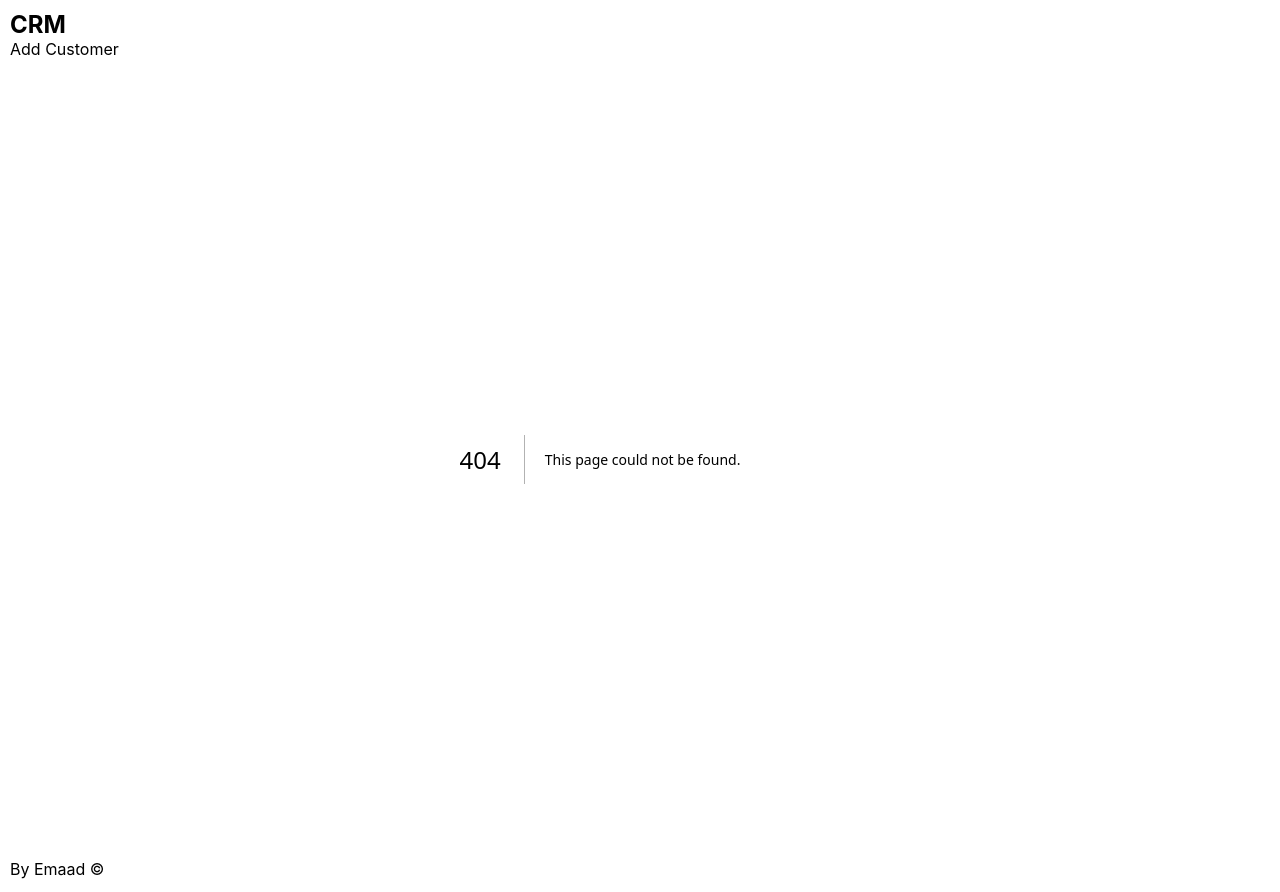
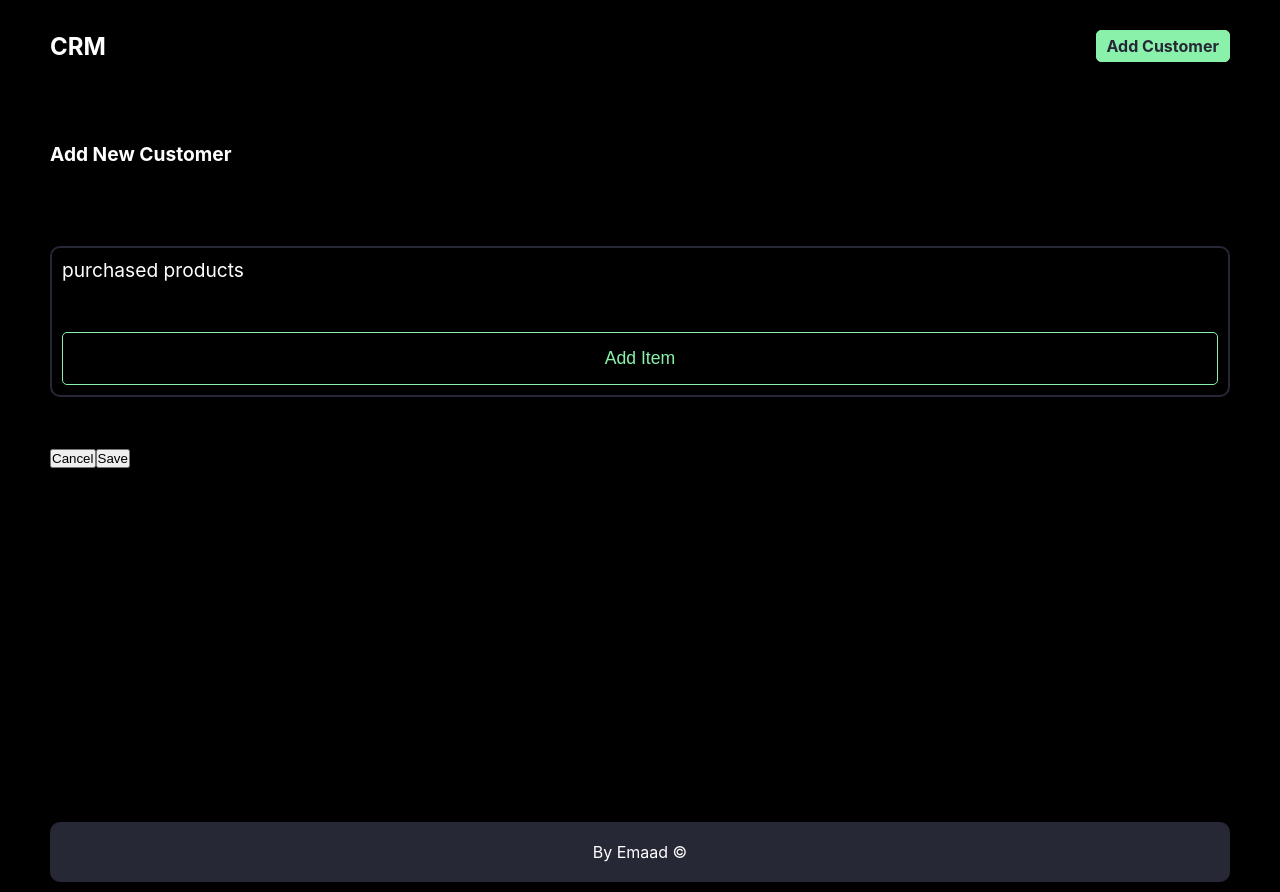
Before and after one commit to Emad-Bojdi/Customer-Managment, a Next.js app: page /add-customer in a window 1280 px wide. Before the commit this address had no page. Built offline with nearby package versions, Linux system fonts and the light colour scheme.

Commit message:
Added styles to Layout file and developed Form.js , FormInput.js , ItemList.js and AddCustomerOage.js

```diff
--- /dev/null
+++ b/components/Cart/Cart.js
@@ -0,0 +1,24 @@
+import React from 'react'
+import FormInput from '../module/FormInput'
+
+const Cart = ({ value, onChange, form , setForm , index }) => {
+    const {products} = form
+
+    const changeHandler = (e , index) => {};
+
+    const deleteHandler = () => {};
+    return (
+        <div className='form-input__list'>
+            <FormInput name="name" label="Product Name" type="text" value={value} onChange={changeHandler}  />
+            <div className="">
+                <FormInput name="price" label="Price" type="text" value={value}  onChange={changeHandler}/>
+                <FormInput name="qty" label="Qty" type="number" value={value} onChange={changeHandler}/>
+            </div>
+            <button onClick={deleteHandler}>
+                Remove
+            </button>
+        </div>
+    )
+}
+
+export default Cart
--- a/components/layout/Layout.js
+++ b/components/layout/Layout.js
@@ -4,14 +4,14 @@ import Link from "next/link"
 const Layout = ({children}) => {
     return (
         <>
-            <header>
+            <header className='header'>
                 <h2>CRM</h2>
                 <Link href="/add-customer"> Add Customer</Link>
             </header>
-            <div className="">
+            <div className="main">
                 {children}
             </div>
-            <footer>
+            <footer className='footer'>
                 By Emaad &copy;
             </footer>
         </>
--- a/components/module/Form.js
+++ b/components/module/Form.js
@@ -1,11 +1,12 @@
+import ItemList from "./ItemList"
 
 
-const Form = () => {
+const Form = ({ form, setForm }) => {
   return (
     <div>
-      Form
+      <ItemList form={form} setForm={setForm} />
     </div>
   )
 }
 
-export default Form
+export default Form;
--- /dev/null
+++ b/components/module/FormInput.js
@@ -0,0 +1,14 @@
+import React from 'react'
+
+const FormInput = ({name, label, type, value, onChange}) => {
+  return (
+    <div className='form-input'>
+        <label htmlFor={name}>
+            {label}
+        </label>
+        <input type={type} value={value} onChange={onChange}/>
+    </div>
+  )
+}
+
+export default FormInput;
--- /dev/null
+++ b/components/module/ItemList.js
@@ -0,0 +1,33 @@
+
+import Cart from "../Cart/Cart"
+
+
+const ItemList = ({ form, setForm }) => {
+
+    const {products} = form;
+    const addHandler = () => {
+        setForm({
+            ...form,
+            products: [...products, { name: '', price: ' ', qty: '' }],
+
+        })
+        console.log(form)
+    }
+    return (
+        <div className="item-list">
+            <p>
+                purchased products
+            </p>
+            {
+                products.map((product, index) => (
+                    <Cart value={product.name} form={form} setForm={setForm} key={index} />
+                ))
+            }
+            <button onClick={addHandler}>
+                Add Item
+            </button>
+        </div>
+    )
+}
+
+export default ItemList
--- a/components/template/AddCustomerPage.js
+++ b/components/template/AddCustomerPage.js
@@ -1,9 +1,58 @@
+import { useState } from "react"
+import Form from "../module/Form"
+import { useRouter } from "next/router"
 
 
 const AddCustomerPage = () => {
+  const router = useRouter();
+
+  const [form, setForm] = useState({
+    name: "",
+    lastName: "",
+    email: "",
+    phone: "",
+    address: "",
+    postalCode: "",
+    date: "",
+    products: []
+  })
+
+  const cancelHandler = () => {
+    setForm({
+      name: "",
+      lastName: "",
+      email: "",
+      phone: "",
+      address: "",
+      postalCode: "",
+      date: "",
+      products: []
+    });
+    router.push("/")
+  }
+
+  const saveHandler = async () => {
+    const res = await fetch("api/customer", {
+      method: "POST",
+      body : JSON.stringify({ data : form}),
+      headers: {"Content-Type" : "application/json"}
+    });
+    const data = res.json();
+    console.log(data);
+    if (res.status === "success") router.push("/");
+  }
   return (
-    <div>
-
+    <div className="customer-page">
+      <h4 className=""> Add New Customer</h4>
+      <Form form={form} setForm={setForm} />
+      <div className="customer-page_buttons">
+        <button className="first" onClick={cancelHandler}>
+          Cancel
+        </button>
+        <button className="second" onClick={saveHandler}>
+          Save
+        </button>
+      </div>
     </div>
   )
 }
--- a/pages/_app.js
+++ b/pages/_app.js
@@ -1,8 +1,13 @@
 import Layout from '../components/layout/Layout'
 import '../styles/globals.css'
 
-export default function App({ Component, pageProps }) {
-  return <Layout>
-    <Component {...pageProps} />
-  </Layout>
+
+function App({ Component, pageProps }) {
+  return (
+    <Layout>
+      <Component {...pageProps} />
+    </Layout>
+  )
 }
+
+export default App;
--- /dev/null
+++ b/pages/add-customer/index.js
@@ -0,0 +1,12 @@
+import AddCustomerPage from "../../components/template/AddCustomerPage"
+
+
+const index = () => {
+  return (
+    <>
+    <AddCustomerPage/>
+    </>
+  )
+}
+
+export default index
```
Also changed, not shown: pages/index.js (+4 -3 lines).
